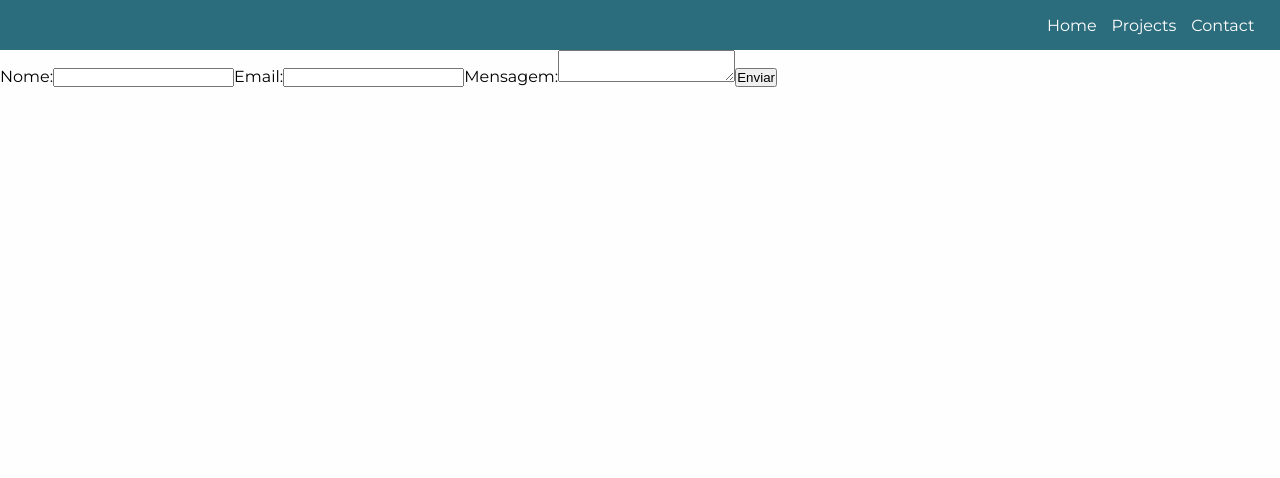
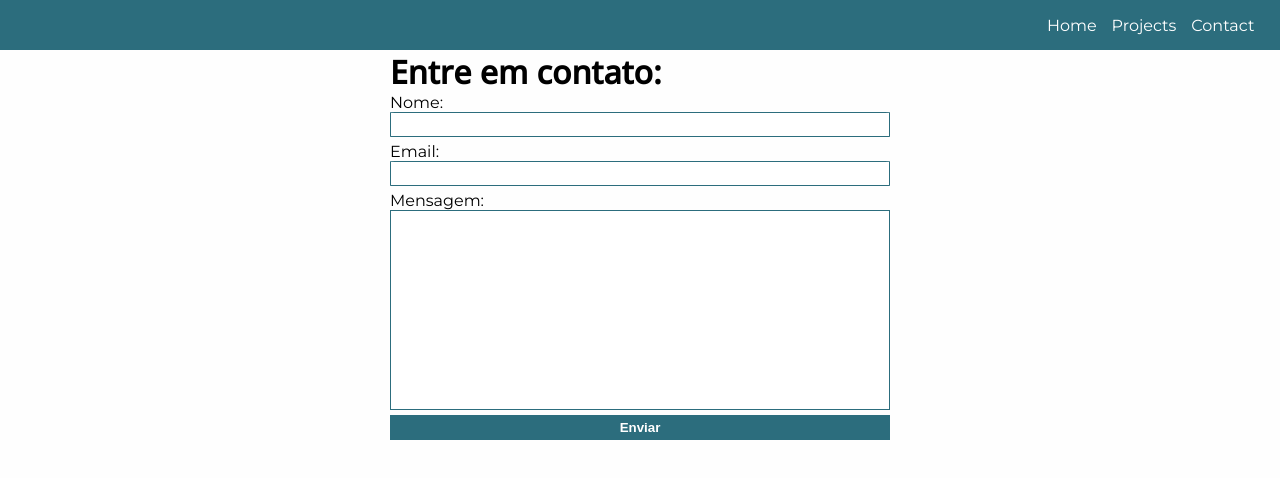
Before and after one commit to hgo19/hgo19.github.io, a React (Create React App) app: page /contact in a window 1280 px wide. Shown: the top 478 px of the page. Built offline with nearby package versions, Linux system fonts and the light colour scheme.

Commit message:
adicionado componente de contato e estilizado

```diff
--- a/src/components/ContactForm.jsx
+++ b/src/components/ContactForm.jsx
@@ -1,5 +1,7 @@
 import React from 'react';
 import emailjs from 'emailjs-com';
+
+import '../styles/contact.css';
 
 export default function ContactForm() {
 
@@ -17,22 +19,28 @@ export default function ContactForm() {
   };
 
   return (
-    <div>
-      <form onSubmit={sendEmail}>
-        <label>
+    <div className="contact-form-container">
+      <div>
+      <h1>Entre em contato:</h1>
+      <form
+        onSubmit={sendEmail}
+        className="contact-form"
+      >
+        <label className="line-contact-form">
           Nome:
           <input type="text" name="name"/>
         </label>
-        <label>
+        <label className="line-contact-form">
           Email:
           <input type="email" name="email"/>
         </label>
-        <label>
+        <label className="line-contact-form">
           Mensagem:
           <textarea name="message"/>
         </label>
         <button type="submit">Enviar</button>
       </form>
+      </div>
     </div>
   )
 }
--- /dev/null
+++ b/src/styles/contact.css
@@ -0,0 +1,62 @@
+.contact-form-container {
+  display: flex;
+  justify-content: center;
+}
+
+.contact-form {
+  display: flex;
+  flex-direction: column;
+  width: 500px;
+}
+
+.line-contact-form {
+  display: flex;
+  flex-direction: column;
+  margin-bottom: 5px;
+}
+
+.contact-form input {
+  border-radius: 1%;
+  border: 1px solid var(--header-color);
+  height: 25px;
+}
+
+.contact-form input:focus-visible {
+  outline: 2px auto var(--title-color);
+}
+
+.contact-form textarea {
+  border: 1px solid var(--header-color);
+  height: 200px;
+  resize: none;
+  width: 100%;
+}
+
+.contact-form textarea:focus-visible {
+  outline: 2px auto var(--title-color);
+}
+
+.contact-form button {
+  background-color: var(--header-color);
+  border: none;
+  color: white;
+  font-weight: 700;
+  padding: 5px;
+}
+
+.contact-form button:hover {
+  cursor: pointer;
+  opacity: 0.8;
+}
+
+@media ( max-width: 700px  ) {
+  .contact-form {
+    width: 400px;
+  }
+}
+
+@media ( max-width: 500px  ) {
+  .contact-form {
+    width: 300px;
+  }
+}
```
